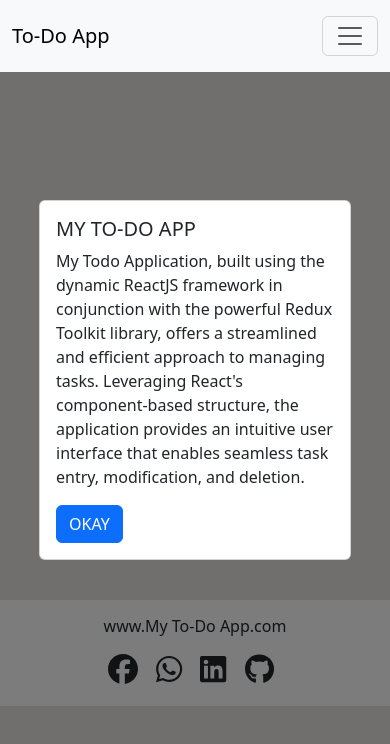
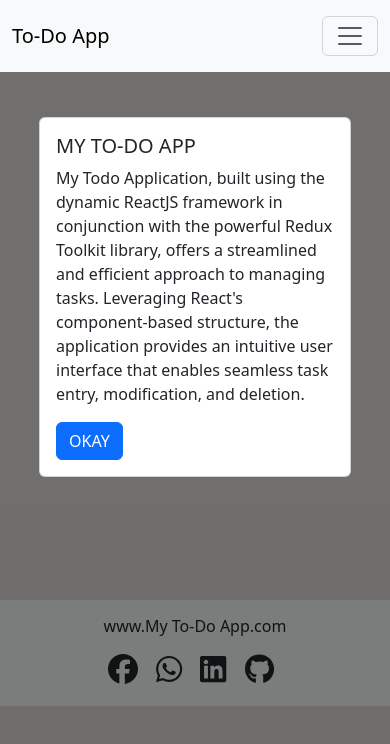
Before and after one commit to NAEEM-UL-HASSAN/Reactjs-todo-App, a React (Create React App) app: page / in a window 390 px wide. Shown: the top 744 px of the page. Built offline with nearby package versions, Linux system fonts and the light colour scheme.

Commit message:
ReactJS TODO App

```diff
--- a/src/Components/Intro.js
+++ b/src/Components/Intro.js
@@ -7,6 +7,7 @@ function Intro() {
     const [Check, setCheck] = useState(false);
 
     const navigate = useNavigate();
+
     const handleButtonClick = () => {
         setCheck(true);
         setTimeout(() => {
--- a/src/Components/My_Style.css
+++ b/src/Components/My_Style.css
@@ -12,7 +12,7 @@
 }
 
 .intro {
-    margin-top: 200px;
+    margin-top: 15%;
     position: fixed;
     top: -100%;
     animation: slideDown 1s forwards;
@@ -116,6 +116,9 @@
 
     .navbar-brand {
         margin-right: 0px;
+    }
+    .intro{
+        margin-top: 30%;
     }
 }
 
@@ -397,7 +400,7 @@
     justify-content: center;
 }
 
-.apex{
+.apex {
     display: flex;
     align-items: center;
     justify-content: center;
```
